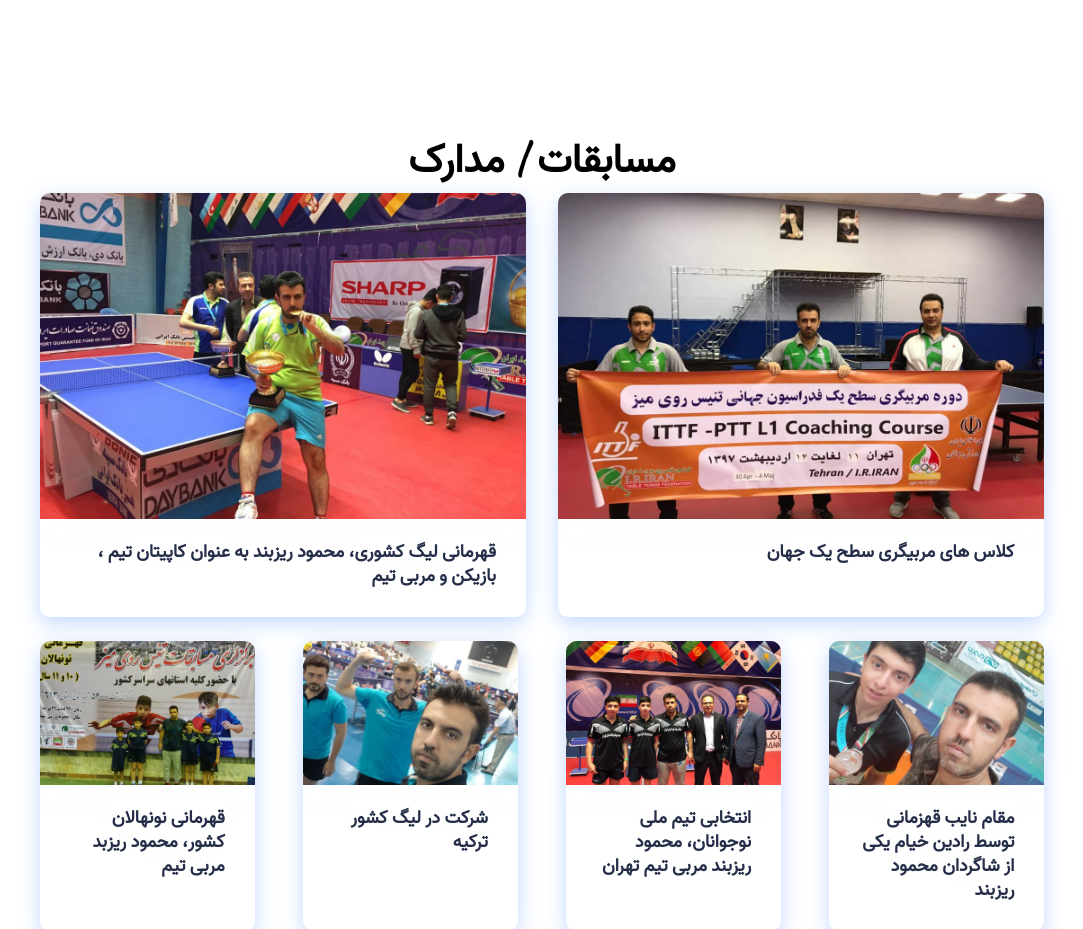
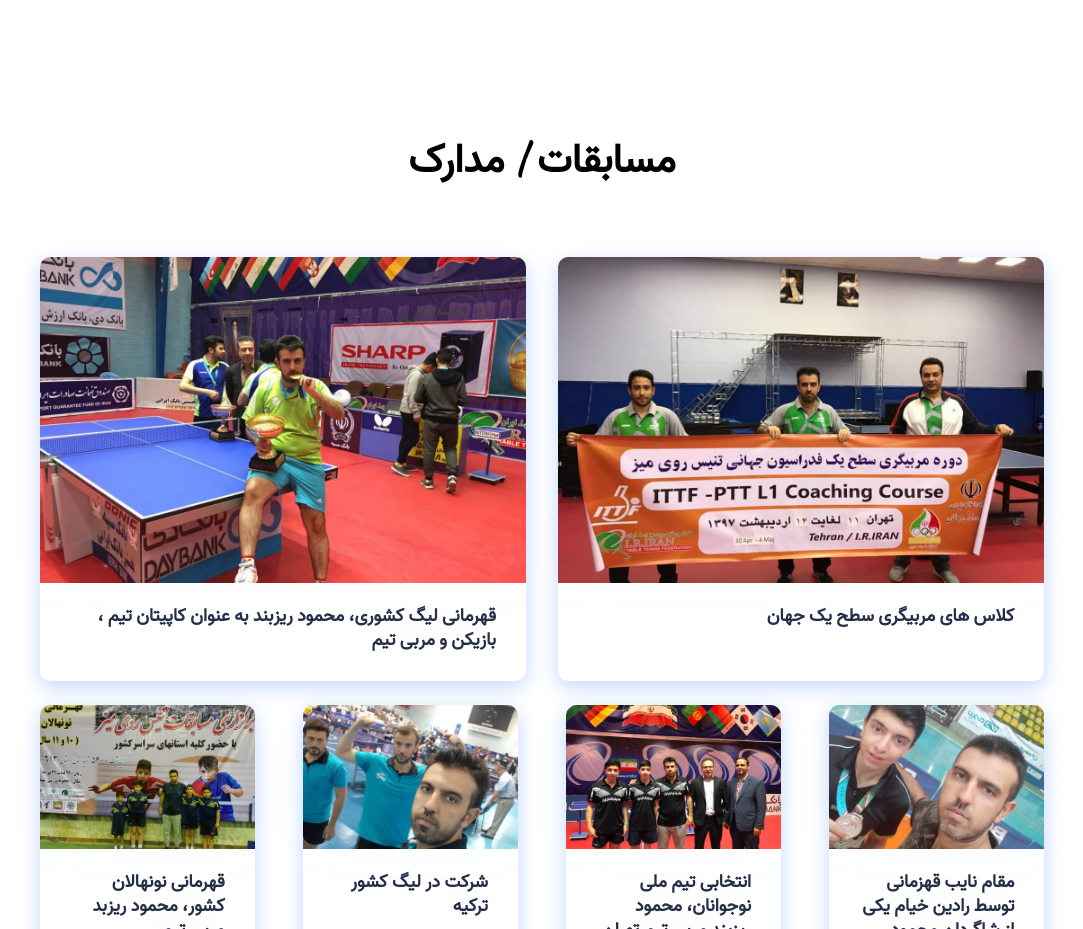
Before and after one commit to 00-team/ping-pong-site, a React app: page / in a window 1280 px wide. Shown: the part 1780-2709 px from the top of the page, without its empty margins (98-1181 px from the left). Built offline with nearby package versions, Linux system fonts and the light colour scheme; a web font is replaced by a local one.

Commit message:
final works

```diff
--- a/src/components/layouts/sass/about.scss
+++ b/src/components/layouts/sass/about.scss
@@ -23,6 +23,7 @@ h1#about {
     }
 
     h1 {
+        margin: 0 0 8vh 0;
         position: relative;
         text-align: center;
         font-size: $heading2;
```
